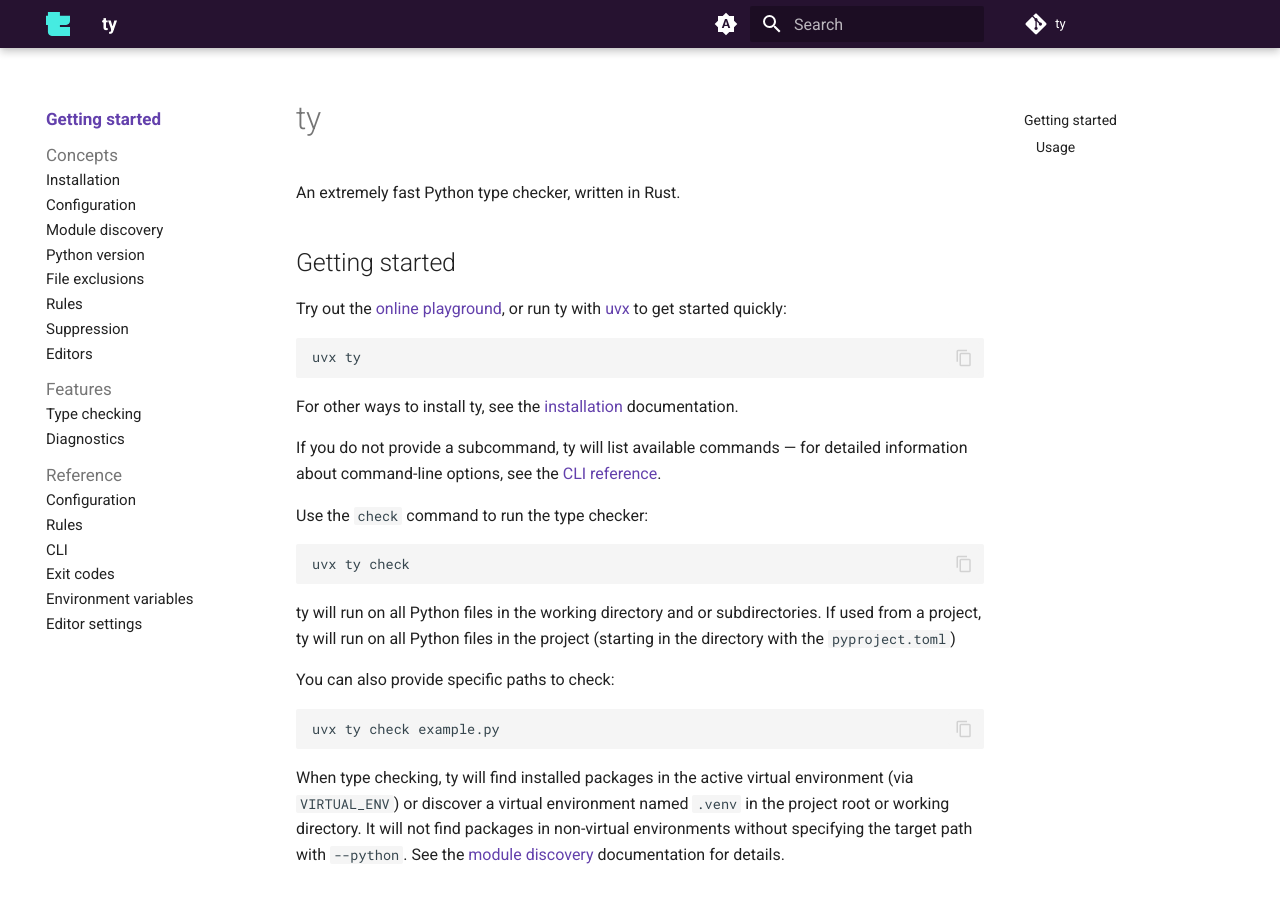
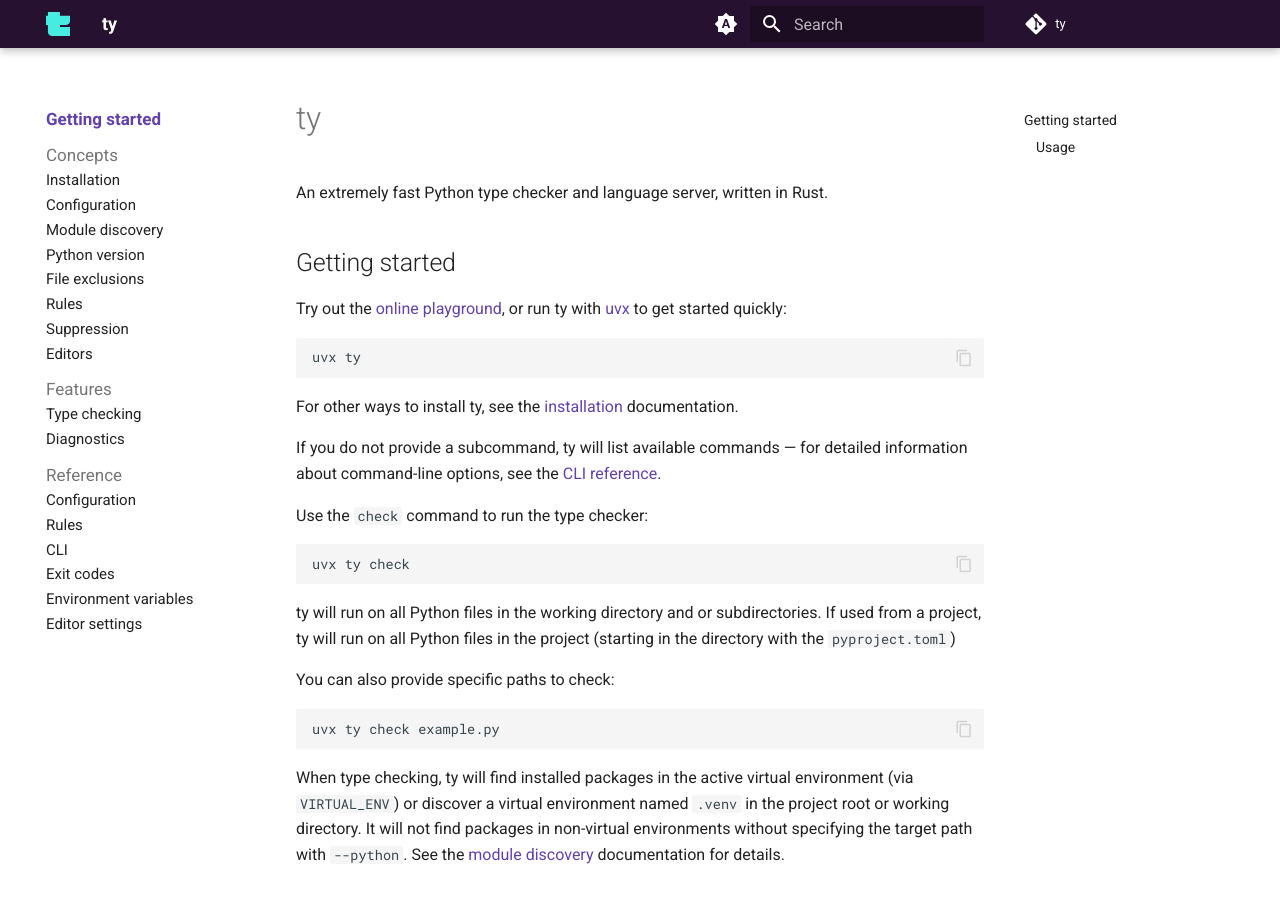
Before and after one commit to astral-sh/ty, an MkDocs documentation site: the page built from docs/index.md, in a window 1280 px wide and 900 px high. Built offline with MkDocs 1.6.1 and Material for MkDocs 9.7.7, drawn with Linux system fonts in a browser that asks for light colours; comment, search, counter and statistics services are not loaded.

Commit message:
Note that ty is a language server as well as a type checker

```diff
--- a/docs/index.md
+++ b/docs/index.md
@@ -1,6 +1,6 @@
 # ty
 
-An extremely fast Python type checker, written in Rust.
+An extremely fast Python type checker and language server, written in Rust.
 
 <!-- TODO
 ## Highlights
```
